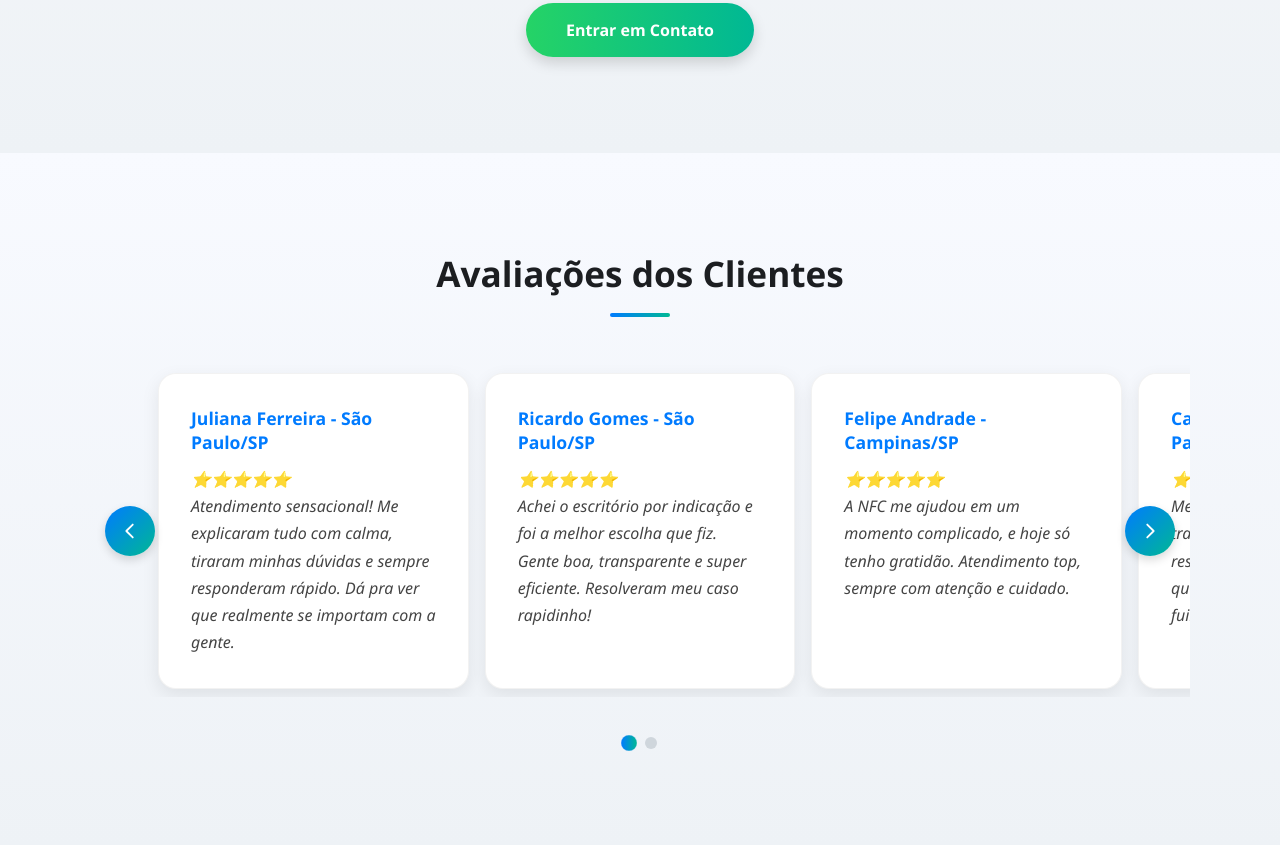
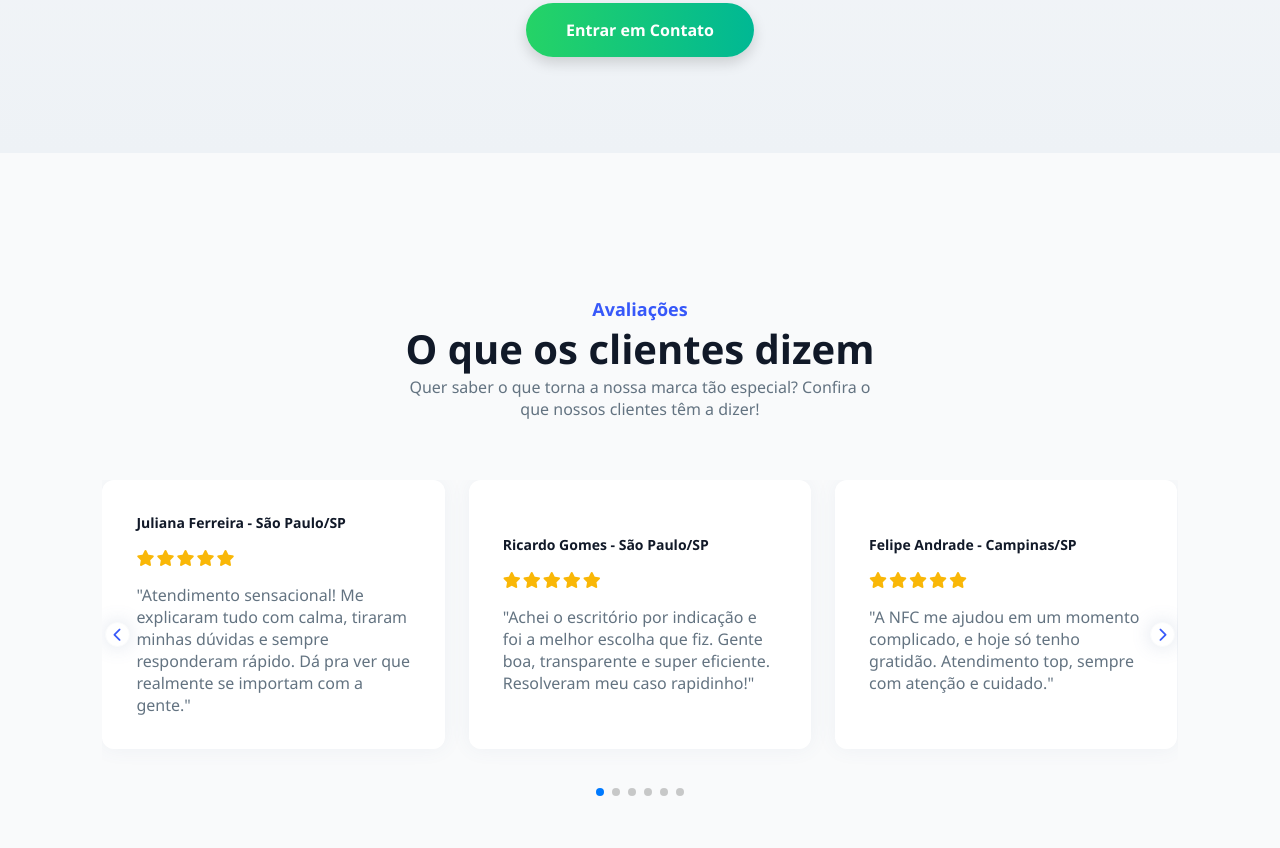
Before and after one commit to superkaruzao/nfc-advogados, a plain HTML site: page index.html in a window 1280 px wide. Shown: the part 2498-3346 px from the top of the page. Drawn offline with nearby package versions, Linux system fonts and the light colour scheme.

Commit message:
Add files via upload

```diff
--- a/index.html
+++ b/index.html
@@ -4,14 +4,16 @@
 <head>
     <meta charset="UTF-8">
     <meta name="viewport" content="width=device-width, initial-scale=1.0">
+    <link rel="stylesheet" href="https://cdn.jsdelivr.net/npm/bootstrap-icons@1.11.3/font/bootstrap-icons.min.css" />
+    <link rel="stylesheet" href="https://cdn.jsdelivr.net/npm/swiper@11/swiper-bundle.min.css"/>
+    <link rel="stylesheet" href="https://cdnjs.cloudflare.com/ajax/libs/font-awesome/6.6.0/css/all.min.css" integrity="sha512-Kc323vGBEqzTmouAECnVceyQqyqdsSiqLQISBL29aUW4U/M7pSPA/gEUZQqv1cwx4OnYxTxve5UMg5GT6L4JJg==" crossorigin="anonymous" referrerpolicy="no-referrer" />
+    <link rel="stylesheet" href="styles.css" />
     <title>NFC Advogados</title>
-    <link rel="stylesheet" href="https://cdn.jsdelivr.net/npm/bootstrap-icons@1.11.3/font/bootstrap-icons.min.css" />
-    <link rel="stylesheet" href="styles.css" />
 </head>
 
 <body>
     <header id="navbar">
-        <div class="container">
+        <div class="navbar-container">
             <a href="#" id="logo-link">
                 <img src="/assets/logo.png" alt="Logo" class="logo" />
             </a>
@@ -115,70 +117,135 @@
             </a>
         </div>
     </section>
-    <section class="reviews-section" id="reviews">
-        <h2>Avaliações dos Clientes</h2>
+    <main id="testimonials">
+        <div id="testimonials_header">
+            <h1>Avaliações</h1>
+            <h2>
+                O que os clientes dizem
+            </h2>
+            <p>
+                Quer saber o que torna a nossa marca tão especial?
+                Confira o que nossos clientes têm a dizer!
+            </p>
+        </div>
 
-        <div class="slider-wrapper hidden">
-            <button class="slider-btn prev" aria-label="Anterior">
-                <svg xmlns="http://www.w3.org/2000/svg" width="22" height="22" fill="none" viewBox="0 0 24 24"
-                    stroke="white" stroke-width="2">
-                    <path stroke-linecap="round" stroke-linejoin="round" d="M15 19l-7-7 7-7" />
-                </svg>
-            </button>
+        <div class="swiper">
+            <div class="swiper-wrapper">
+                <div class="swiper-slide">
+                    <div class="testimonial-author">
+                        <div class="author-info">
+                            <h3>Juliana Ferreira - São Paulo/SP</h3>
+                        </div>
+                    </div>
+                    <div class="testimonial-rate">
+                        <i class="fa-solid fa-star"></i>
+                        <i class="fa-solid fa-star"></i>
+                        <i class="fa-solid fa-star"></i>
+                        <i class="fa-solid fa-star"></i>
+                        <i class="fa-solid fa-star"></i>
+                    </div>
 
-            <div class="slider">
-                <div class="review-card">
-                    <h3>Juliana Ferreira - São Paulo/SP</h3>
-                    <p>⭐⭐⭐⭐⭐</p>
-                    <p>Atendimento sensacional! Me explicaram tudo com calma, tiraram minhas dúvidas e sempre
-                        responderam rápido. Dá pra ver que realmente se importam com a gente.</p>
+                    <blockquote class="testimonial-quote">
+                        "Atendimento sensacional! Me explicaram tudo com calma, tiraram minhas dúvidas e sempre responderam rápido. Dá pra ver que realmente se importam com a gente."
+                    </blockquote>
                 </div>
+                <div class="swiper-slide">
+                    <div class="testimonial-author">
+                        <div class="author-info">
+                            <h3>Ricardo Gomes - São Paulo/SP</h3>
+                        </div>
+                    </div>
+                    <div class="testimonial-rate">
+                        <i class="fa-solid fa-star"></i>
+                        <i class="fa-solid fa-star"></i>
+                        <i class="fa-solid fa-star"></i>
+                        <i class="fa-solid fa-star"></i>
+                        <i class="fa-solid fa-star"></i>
+                    </div>
 
-                <div class="review-card">
-                    <h3>Ricardo Gomes - São Paulo/SP</h3>
-                    <p>⭐⭐⭐⭐⭐</p>
-                    <p>Achei o escritório por indicação e foi a melhor escolha que fiz. Gente boa, transparente e super
-                        eficiente. Resolveram meu caso rapidinho!</p>
+                    <blockquote class="testimonial-quote">
+                        "Achei o escritório por indicação e foi a melhor escolha que fiz. Gente boa, transparente e super eficiente. Resolveram meu caso rapidinho!"
+                    </blockquote>
                 </div>
+                <div class="swiper-slide">
+                    <div class="testimonial-author">
+                        <div class="author-info">
+                            <h3>Felipe Andrade - Campinas/SP</h3>
+                        </div>
+                    </div>
+                    <div class="testimonial-rate">
+                        <i class="fa-solid fa-star"></i>
+                        <i class="fa-solid fa-star"></i>
+                        <i class="fa-solid fa-star"></i>
+                        <i class="fa-solid fa-star"></i>
+                        <i class="fa-solid fa-star"></i>
+                    </div>
 
-                <div class="review-card">
-                    <h3>Felipe Andrade - Campinas/SP</h3>
-                    <p>⭐⭐⭐⭐⭐</p>
-                    <p>A NFC me ajudou em um momento complicado, e hoje só tenho gratidão. Atendimento top, sempre com
-                        atenção e cuidado.</p>
+                    <blockquote class="testimonial-quote">
+                        "A NFC me ajudou em um momento complicado, e hoje só tenho gratidão. Atendimento top, sempre com atenção e cuidado."
+                    </blockquote>
                 </div>
+                <div class="swiper-slide">
+                    <div class="testimonial-author">
+                        <div class="author-info">
+                            <h3>Camila Rodrigues - São Paulo/SP</h3>
+                        </div>
+                    </div>
+                    <div class="testimonial-rate">
+                        <i class="fa-solid fa-star"></i>
+                        <i class="fa-solid fa-star"></i>
+                        <i class="fa-solid fa-star"></i>
+                        <i class="fa-solid fa-star"></i>
+                        <i class="fa-solid fa-star"></i>
+                    </div>
 
-                <div class="review-card">
-                    <h3>Camila Rodrigues - São Paulo/SP</h3>
-                    <p>⭐⭐⭐⭐⭐</p>
-                    <p>Me senti super acolhida! Eles tratam a gente com muito respeito e empatia. Diferente de qualquer
-                        outro escritório que já fui.</p>
+                    <blockquote class="testimonial-quote">
+                        "Me senti super acolhida! Eles tratam a gente com muito respeito e empatia. Diferente de qualquer outro escritório que já fui."
+                    </blockquote>
                 </div>
+                <div class="swiper-slide">
+                    <div class="testimonial-author">
+                        <div class="author-info">
+                            <h3>João Victor - São Bernardo do Campo/SP</h3>
+                        </div>
+                    </div>
+                    <div class="testimonial-rate">
+                        <i class="fa-solid fa-star"></i>
+                        <i class="fa-solid fa-star"></i>
+                        <i class="fa-solid fa-star"></i>
+                        <i class="fa-solid fa-star"></i>
+                        <i class="fa-solid fa-star"></i>
+                    </div>
 
-                <div class="review-card">
-                    <h3>João Victor - São Bernardo do Campo/SP</h3>
-                    <p>⭐⭐⭐⭐⭐</p>
-                    <p>Equipe excelente! Sempre muito atenciosos e profissionais. Fizeram tudo de forma rápida e com
-                        resultado melhor do que eu esperava.</p>
+                    <blockquote class="testimonial-quote">
+                        "Equipe excelente! Sempre muito atenciosos e profissionais. Fizeram tudo de forma rápida e com resultado melhor do que eu esperava."
+                    </blockquote>
                 </div>
+                <div class="swiper-slide">
+                    <div class="testimonial-author">
+                        <div class="author-info">
+                            <h3>Beatriz Lima - Rio de Janeiro/RJ</h3>
+                        </div>
+                    </div>
+                    <div class="testimonial-rate">
+                        <i class="fa-solid fa-star"></i>
+                        <i class="fa-solid fa-star"></i>
+                        <i class="fa-solid fa-star"></i>
+                        <i class="fa-solid fa-star"></i>
+                        <i class="fa-solid fa-star"></i>
+                    </div>
 
-                <div class="review-card">
-                    <h3>Beatriz Lima - Rio de Janeiro/RJ</h3>
-                    <p>⭐⭐⭐⭐⭐</p>
-                    <p>Mesmo sendo de outro estado, fui muito bem atendida. Fizeram tudo online e me deixaram segura do
-                        início ao fim.</p>
+                    <blockquote class="testimonial-quote">
+                        "Mesmo sendo de outro estado, fui muito bem atendida. Fizeram tudo online e me deixaram segura do início ao fim."
+                    </blockquote>
                 </div>
             </div>
+            <div class="swiper-pagination"></div>
 
-            <button class="slider-btn next" aria-label="Próximo">
-                <svg xmlns="http://www.w3.org/2000/svg" width="22" height="22" fill="none" viewBox="0 0 24 24"
-                    stroke="white" stroke-width="2">
-                    <path stroke-linecap="round" stroke-linejoin="round" d="M9 5l7 7-7 7" />
-                </svg>
-            </button>
+            <div class="swiper-button-prev"></div>
+            <div class="swiper-button-next"></div>
         </div>
-        <div class="slider-dots"></div>
-    </section>
+    </main>
 
     <section class="faq-section" id="faq">
         <div class="faq-container">
@@ -274,7 +341,7 @@
                 </p>
             </div>
 
-            <div class="footer-info">
+            <div class="footer-info footer-socials">
                 <h3>Informações para Contato</h3>
                 <p>
                     <i class="bi bi-instagram"></i>
@@ -304,6 +371,7 @@
             <img src="https://cdn.jsdelivr.net/gh/simple-icons/simple-icons/icons/whatsapp.svg" alt="WhatsApp" />
         </a>
     </div>
+    <script src="https://cdn.jsdelivr.net/npm/swiper@11/swiper-bundle.min.js"></script>
     <script src="script.js"></script>
 </body>
 
--- a/script.js
+++ b/script.js
@@ -356,3 +356,30 @@ const fadeObserver = new IntersectionObserver(
 
 const footer = document.querySelector('.footer');
 if (footer) fadeObserver.observe(footer);
+
+var swiper = new Swiper(".swiper", {
+    loop: true,
+    grabCursor: true,
+    navigation: {
+        nextEl: ".swiper-button-next",
+        prevEl: ".swiper-button-prev",
+    },
+    pagination: {
+        el: ".swiper-pagination",
+        clickable: true
+    },
+    breakpoints: {
+        640: {
+            slidesPerView: 1,
+            spaceBetween: 18
+        },
+        768: {
+            slidesPerView: 2,
+            spaceBetween: 18
+        },
+        1188: {
+            slidesPerView: 3,
+            spaceBetween: 24
+        }
+    }
+});
--- a/styles.css
+++ b/styles.css
@@ -1,3 +1,5 @@
+@import url('https://fonts.googleapis.com/css2?family=Poppins:ital,wght@0,100;0,200;0,300;0,400;0,500;0,600;0,700;0,800;0,900;1,100;1,200;1,300;1,400;1,500;1,600;1,700;1,800;1,900&display=swap');
+
 * {
   margin: 0;
   padding: 0;
@@ -24,7 +26,7 @@ header.hidden {
   transform: translateY(-100%);
 }
 
-header .container {
+.navbar-container {
   max-width: 1200px;
   margin: 0 auto;
   padding: 0.25rem 2rem;
@@ -387,156 +389,134 @@ header a:hover {
   transform: translateY(0);
 }
 
-.reviews-section {
-  text-align: center;
-  padding: 6rem 1rem;
-  background: linear-gradient(180deg, #f8faff 0%, #eef2f6 100%);
-  position: relative;
-  overflow: hidden;
+#testimonials {
+    min-height: 100vh;
+    background-color: #f9fafb;
+    display: flex;
+    align-items: center;
+    justify-content: center;
+    flex-direction: column;
+    gap: 60px;
+    padding: 32px 8%;
 }
 
-.reviews-section h2 {
-  font-size: 2.2rem;
-  font-weight: 700;
-  color: #1c1e21;
-  margin-bottom: 3rem;
-  position: relative;
+#testimonials_header {
+    text-align: center;
 }
 
-.reviews-section h2::after {
-  content: "";
-  display: block;
-  width: 60px;
-  height: 4px;
-  background: linear-gradient(90deg, #007bff, #00b894);
-  margin: 1rem auto 0;
-  border-radius: 4px;
+#testimonials_header h1 {
+    font-size: 18px;
+    font-weight: 600;
+    color: #3758f9;
 }
 
-.slider-wrapper {
-  position: relative;
-  overflow: hidden;
-  max-width: 1100px;
-  margin: 0 auto;
-  padding: 0 60px;
-  opacity: 0;
-  transform: translateY(60px);
-  transition: opacity 0.8s ease, transform 0.8s ease;
+#testimonials_header h2 {
+    color: #111928;
+    font-size: 40px;
 }
 
-.slider-wrapper.visible {
-  opacity: 1;
-  transform: translateY(0);
+#testimonials_header p {
+    color: #637381;
+    font-size: 16px;
+    max-width: 485px;
 }
 
-.slider {
-  display: flex;
-  transition: transform 0.6s ease-in-out;
-  will-change: transform;
+.swiper {
+    width: 100%;
+    height: 329px;
+    padding-bottom: 60px;
 }
 
-/* Cartão de depoimento */
-.review-card {
-  flex: 0 0 calc(33.333% - 1rem);
-  background: #ffffff;
-  border-radius: 18px;
-  padding: 2rem;
-  margin: 0.5rem;
-  box-shadow: 0 6px 18px rgba(0, 0, 0, 0.08);
-  text-align: left;
-  min-height: 230px;
-  transition: transform 0.3s ease, box-shadow 0.3s ease;
-  border: 1px solid rgba(0, 0, 0, 0.05);
+.swiper-slide {
+    background-color: #fff;
+    display: flex;
+    flex-direction: column;
+    gap: 18px;
+    justify-content: center;
+    box-shadow: 0px 0px 20px 0px rgba(92, 115, 160, 0.07);
+    padding: 34px;
+    border-radius: 12px;
 }
 
-.review-card:hover {
-  transform: translateY(-8px);
-  box-shadow: 0 10px 24px rgba(0, 0, 0, 0.12);
+.testimonial-rate {
+    display: flex;
+    gap: 2px;
 }
 
-/* Título e texto dentro do review */
-.review-card h3 {
-  font-size: 1.1rem;
-  color: #007bff;
-  margin-bottom: 0.75rem;
-  font-weight: 600;
+.testimonial-rate i {
+    color: #f9b707;
 }
 
-.review-card p {
-  color: #444;
-  font-size: 1rem;
-  line-height: 1.7;
-  font-style: italic;
+.testimonial-quote {
+    color: #637381;
+    font-size: 16px;
 }
 
-/* Botões de navegação */
-.slider-btn {
-  position: absolute;
-  top: 50%;
-  transform: translateY(-50%);
-  background: linear-gradient(135deg, #007bff, #00b894);
-  border: none;
-  border-radius: 50%;
-  padding: 14px;
-  cursor: pointer;
-  display: flex;
-  align-items: center;
-  justify-content: center;
-  z-index: 10;
-  transition: all 0.3s ease;
-  box-shadow: 0 4px 10px rgba(0, 0, 0, 0.15);
+.testimonial-author {
+    display: flex;
+    align-items: center;
+    gap: 18px;
 }
 
-.slider-btn:hover {
-  transform: translateY(-50%) scale(1.1);
-  box-shadow: 0 6px 14px rgba(0, 0, 0, 0.2);
+.author-avatar {
+    width: 50px;
+    height: 50px;
+    border-radius: 100%;
+    overflow: hidden;
 }
 
-.slider-btn.prev {
-  left: 15px;
+.author-avatar img {
+    width: 100%;
+    height: 100%;
+    object-fit: cover;
 }
 
-.slider-btn.next {
-  right: 15px;
+.author-info h3 {
+    font-weight: 600;
+    font-size: 14px;
+    color: #111928;
 }
 
-/* Dots de navegação */
-.slider-dots {
-  display: flex;
-  justify-content: center;
-  margin-top: 2.5rem;
-  gap: 10px;
+.author-info p {
+    font-size: 12px;
+    color: #8899a8;
 }
 
-.slider-dot {
-  width: 12px;
-  height: 12px;
-  border-radius: 50%;
-  background-color: #cfd6dc;
-  cursor: pointer;
-  transition: background-color 0.3s ease, transform 0.3s ease;
+.swiper-button-prev,
+.swiper-button-next {
+    background-color: #fff;
+    width: 25px;
+    height: 25px;
+    color: #3758f9;
+    border: 1px solid #f9fafb;
+    border-radius: 100%;
+    box-shadow: 0px 0px 20px 0px rgba(92, 115, 160, 0.2);
 }
 
-.slider-dot:hover {
-  background-color: #007bff;
+.swiper-button-prev::after {
+    content: '\f053';
+    font-family: 'Font Awesome 5 free';
+    font-weight: 900;
+    font-size: 14px;
 }
 
-.slider-dot.active {
-  background: linear-gradient(90deg, #007bff, #00b894);
-  transform: scale(1.3);
-  animation: pulse 1.6s infinite;
+.swiper-button-next::after {
+    content: '\f054';
+    font-family: 'Font Awesome 5 free';
+    font-weight: 900;
+    font-size: 14px;
 }
 
-@keyframes pulse {
-  0% {
-    box-shadow: 0 0 0 0 rgba(0, 123, 255, 0.5);
-  }
-  70% {
-    box-shadow: 0 0 0 8px rgba(0, 123, 255, 0);
-  }
-  100% {
-    box-shadow: 0 0 0 0 rgba(0, 123, 255, 0);
-  }
+.swiper-button-prev {
+    left: 3px;
+}
+
+.swiper-button-next {
+    right: 3px;
+}
+
+.swiper-pagination.active {
+    background-color: #3758f9;
 }
 
 .faq-section {
@@ -760,12 +740,12 @@ header a:hover {
 }
 
 @media (max-width: 992px) {
-  header .container {
+  .navbar-container {
     padding: 1rem;
   }
 
   .logo {
-    height: 80px;
+    height: 180px;
   }
 
   header ul {
@@ -783,13 +763,11 @@ header a:hover {
   .reasons h2,
   .consulting h2,
   .about h2,
-  .reviews-section h2,
   .faq-container h2 {
     font-size: 1.7rem;
   }
 
-  .reason-card,
-  .review-card {
+  .reason-card {
     padding: 1.5rem;
   }
 
@@ -804,8 +782,8 @@ header a:hover {
 }
 
 @media (max-width: 768px) {
-  header .container {
-    flex-direction: column;
+  .navbar-container {
+    flex-direction: row;
     gap: 0.5rem;
   }
 
@@ -851,20 +829,6 @@ header a:hover {
   .consulting,
   .about {
     padding: 4rem 1.5rem;
-  }
-
-  .reviews-section {
-    padding: 3rem 1rem;
-  }
-
-  .review-card {
-    flex: 0 0 100%;
-    max-width: 90%;
-    margin: 0 auto;
-  }
-
-  .slider-btn {
-    display: none;
   }
 
   .faq-section {
@@ -915,6 +879,11 @@ header a:hover {
     font-size: 0.9rem;
   }
 
+  .about-text {
+    display: flex;
+    flex-direction: column;
+  }
+
   .cta-button {
     font-size: 0.9rem;
     padding: 0.7rem 1.2rem;
@@ -937,9 +906,17 @@ header a:hover {
     padding: 2rem 1rem 1rem;
   }
 
+  .footer-container {
+    align-items: center;
+  }
+
   .footer-info p,
   .footer-info a {
     font-size: 0.9rem;
+  }
+
+  .footer-socials {
+    text-align: left;
   }
 
   .footer-bottom {
```
